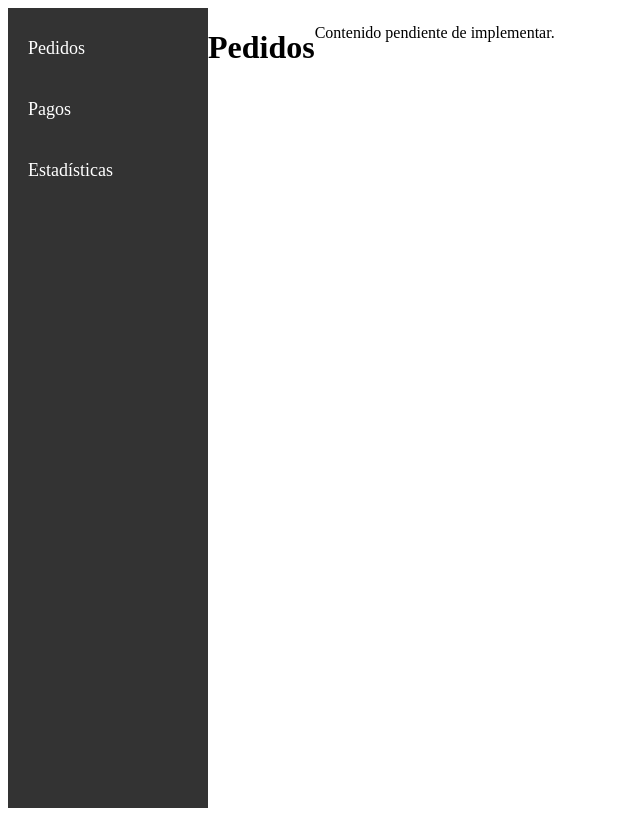
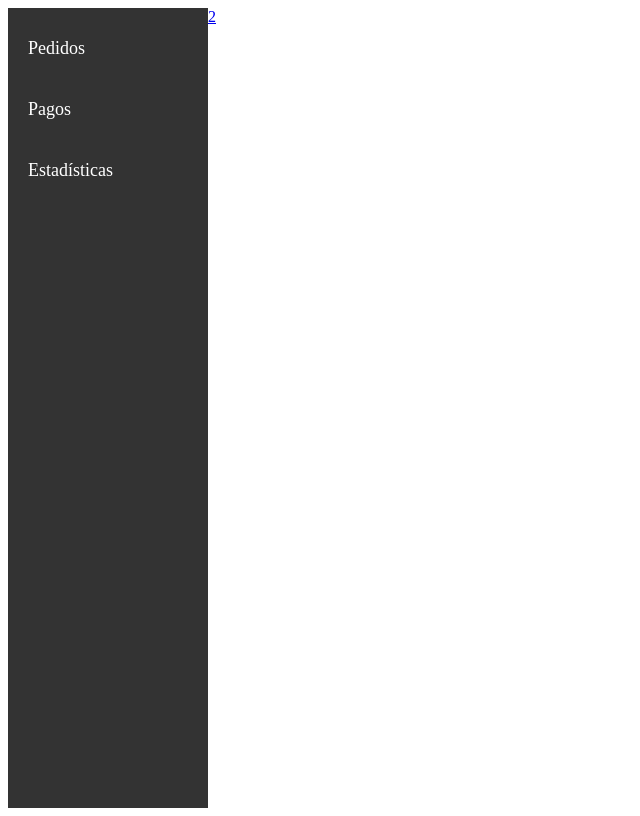
Before and after one commit to sauldm/HelpHosp, a React (Vite) app in the folder frontend/: page / in a window 1280 px wide. Shown: the whole page, without its empty margins (0-640 px from the left). Built offline with nearby package versions, Linux system fonts and the light colour scheme; the HTML template or start-up script is replaced by a standard one.

Commit message:
creacion de PedidoDetalle, y creacion de Pedido

```diff
--- /dev/null
+++ b/frontend/src/components/Pedido.jsx
@@ -0,0 +1,13 @@
+import { Link } from "react-router-dom";
+
+const Pedido = ({ pedido }) => {
+  return (
+    <div>
+      <Link to={"/pedido"} state={{ pedido }}>
+        {pedido.numero}
+      </Link>
+    </div>
+  );
+};
+
+export default Pedido;
--- /dev/null
+++ b/frontend/src/components/PedidoDetalle.jsx
@@ -0,0 +1,16 @@
+import { useLocation } from "react-router-dom";
+
+const PedidoDetalle = () => {
+  const location = useLocation();
+  const { pedido } = location.state;
+  return (
+    <>
+      <div className="pedidoDetalle">
+        <p>ID: {pedido.id}</p>
+        <p>Numero: {pedido.numero}</p>
+      </div>
+    </>
+  );
+};
+
+export default PedidoDetalle;
--- a/frontend/src/components/Rutas.jsx
+++ b/frontend/src/components/Rutas.jsx
@@ -1,19 +1,18 @@
-import { Route, Routes } from "react-router-dom"
-import Pedidos from "../pages/Pedidos"
-import Pagos from '../pages/Pagos';
-import Estadisticas from '../pages/Estadisticas';
+import { Route, Routes } from "react-router-dom";
+import Pedidos from "../pages/Pedidos";
+import Pagos from "../pages/Pagos";
+import Estadisticas from "../pages/Estadisticas";
+import PedidoDetalle from "./PedidoDetalle";
 
+const Rutas = () => {
+  return (
+    <Routes>
+      <Route path="/" element={<Pedidos />} />
+      <Route path="/pagos" element={<Pagos />} />
+      <Route path="/estadisticas" element={<Estadisticas />} />
+      <Route path="/pedido" element={<PedidoDetalle />} />
+    </Routes>
+  );
+};
 
-
-
-const Rutas = ()=>{
-    return(
-        <Routes>
-            <Route path="/" element={<Pedidos/>} />
-            <Route path="/pagos" element={<Pagos/>} />
-            <Route path="/estadisticas" element={<Estadisticas/>} />
-        </Routes>
-    )
-}
-
-export default Rutas
+export default Rutas;
--- a/frontend/src/pages/Pagos.jsx
+++ b/frontend/src/pages/Pagos.jsx
@@ -1,13 +1,13 @@
 import Navbar from "../components/Navbar";
+import Pedido from "../components/Pedido";
 
-function Pagos() {
+const Pagos = () => {
   return (
-    <div className="pagina">
-      <Navbar/>
-      <h1>Pagos</h1><p>Contenido pendiente de implementar.</p>
-    </div>
-
-  )
-}
+    <>
+      <Navbar />
+      <h1 className="pagina">hola</h1>
+    </>
+  );
+};
 
 export default Pagos;
--- a/frontend/src/pages/Pedidos.jsx
+++ b/frontend/src/pages/Pedidos.jsx
@@ -1,15 +1,20 @@
 import Navbar from "../components/Navbar";
+import Pedido from "../components/Pedido";
 
 function Pedidos() {
-  return(
-    <div className="pagina">
-        <Navbar/>
-        <h1>Pedidos</h1><p>Contenido pendiente de implementar.</p>
-    </div>
+  let pedido = {
+    id: 1,
+    numero: 2,
+  };
 
-
-  )
-
+  return (
+    <>
+      <div className="pagina">
+        <Navbar />
+        <Pedido pedido={pedido}></Pedido>
+      </div>
+    </>
+  );
 }
 
 export default Pedidos;
```
Also changed, not shown: frontend/src/App.css (+6 -8 lines), frontend/src/components/ListaPedidos.jsx (added).
